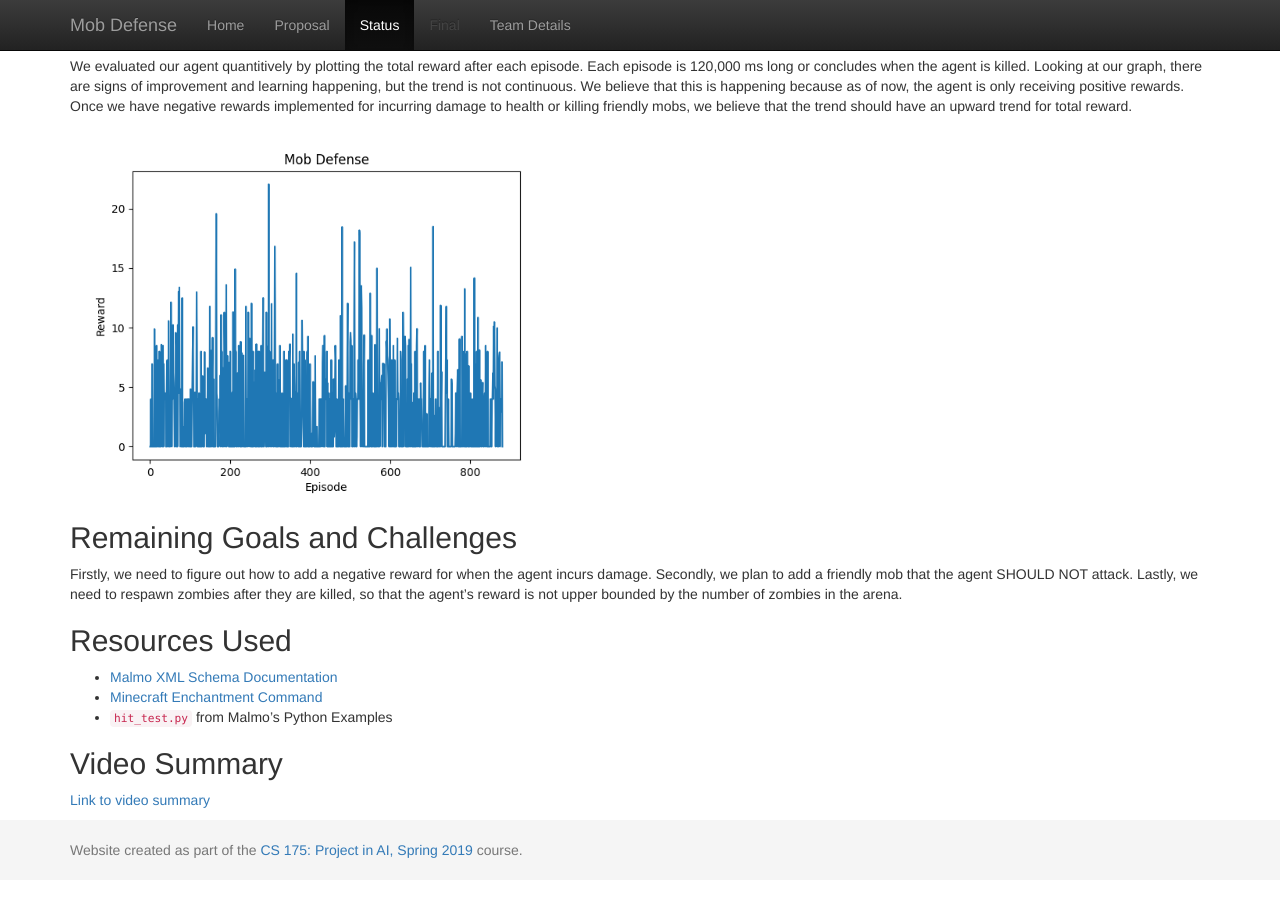
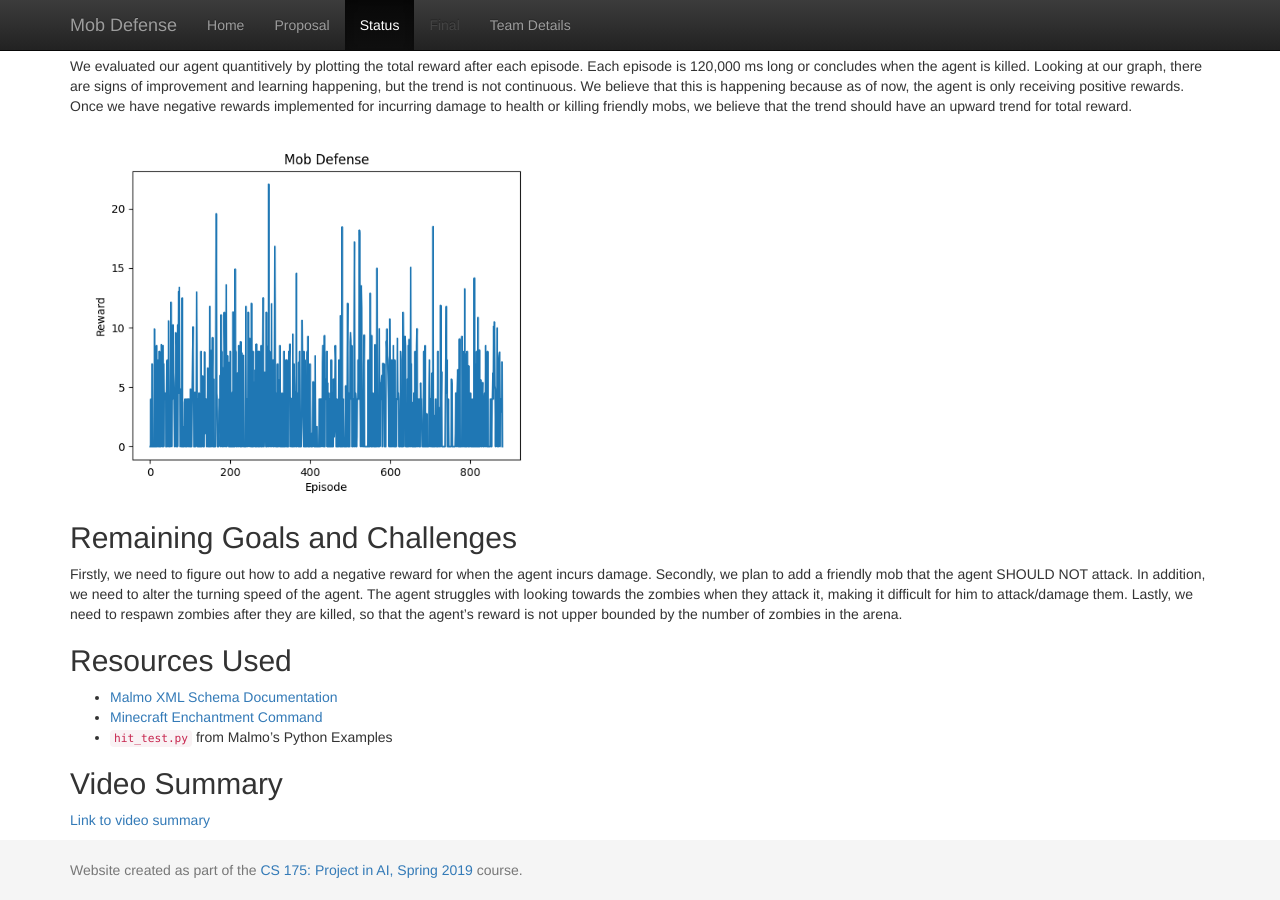
Before and after one commit to crystalleesf/mob-defense, a Jekyll site: the page built from docs/status.md, in a window 1280 px wide and 900 px high, scrolled down 1034 px. Built offline with Jekyll 4.4.1, drawn with Linux system fonts in a browser that asks for light colours.

Commit message:
Update status.md

```diff
--- a/docs/status.md
+++ b/docs/status.md
@@ -24,7 +24,7 @@ We evaluated our agent quantitively by plotting the total reward after each epis
 
 ## Remaining Goals and Challenges
 
-Firstly, we need to figure out how to add a negative reward for when the agent incurs damage. Secondly, we plan to add a friendly mob that the agent SHOULD NOT attack. Lastly, we need to respawn zombies after they are killed, so that the agent's reward is not upper bounded by the number of zombies in the arena.
+Firstly, we need to figure out how to add a negative reward for when the agent incurs damage. Secondly, we plan to add a friendly mob that the agent SHOULD NOT attack. In addition, we need to alter the turning speed of the agent. The agent struggles with looking towards the zombies when they attack it, making it difficult for him to attack/damage them. Lastly, we need to respawn zombies after they are killed, so that the agent's reward is not upper bounded by the number of zombies in the arena.
 
 ## Resources Used
 - [Malmo XML Schema Documentation](https://microsoft.github.io/malmo/0.21.0/Schemas/MissionHandlers.html)
```
